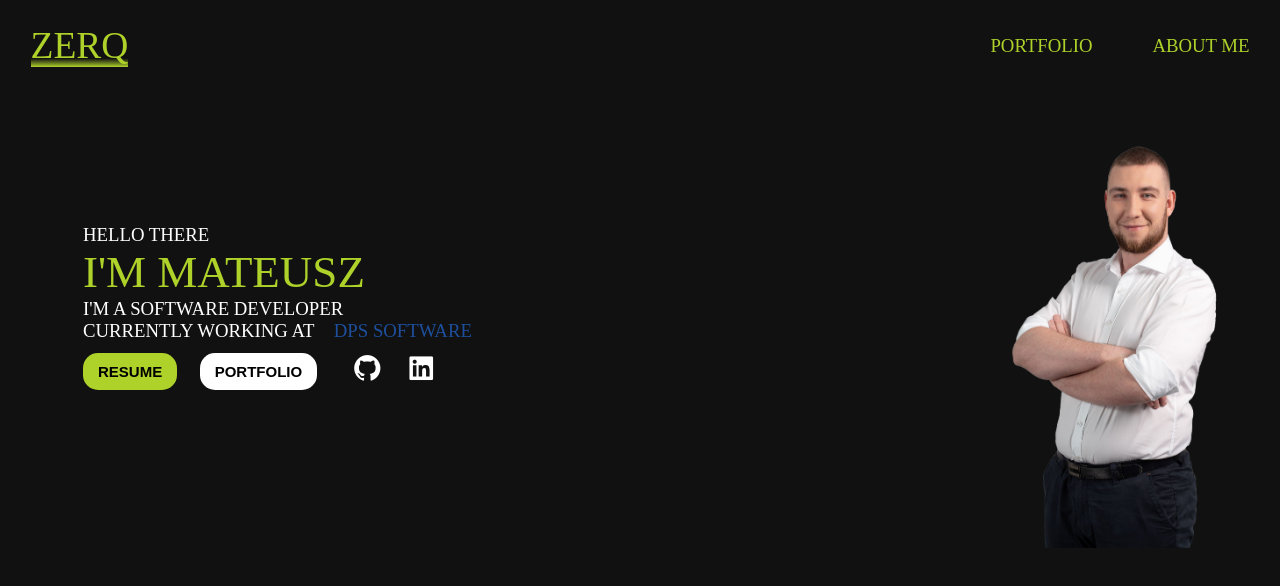
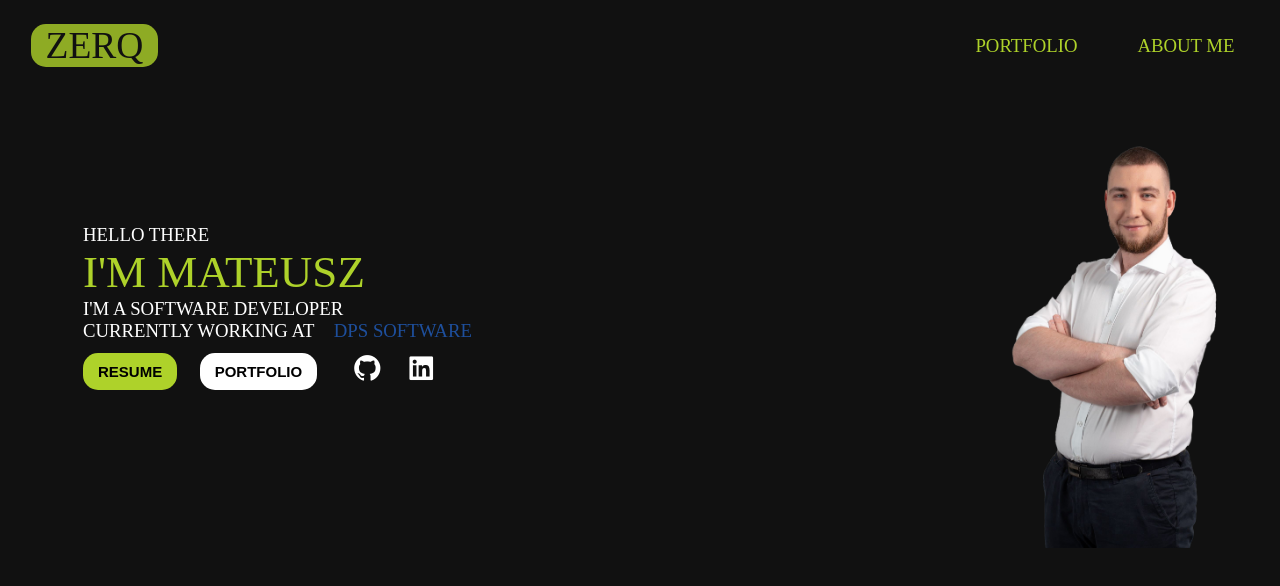
Before and after one commit to zerq98/PersonalPage, an Angular app: page /home in a window 1280 px wide. Shown: the top 586 px of the page. Built offline with nearby package versions, Linux system fonts and the light colour scheme; a web font is replaced by a local one.

Commit message:
Change css of current page style

```diff
--- a/src/app/navbar/navbar.component.css
+++ b/src/app/navbar/navbar.component.css
@@ -21,6 +21,9 @@
 a {
     text-decoration: none;
     color: var(--secondary-color);
+    border-radius: 15px;
+    padding-left: 1rem;
+    padding-right: 1rem;
 }
 
 a:hover {
@@ -33,7 +36,17 @@ a:hover {
 }
 
 .current-page {
-    background: linear-gradient(0deg, var(--secondary-color) 0%, var(--primary-color) 20%);
+    background: rgba(var(--secondary-color-rgb), 0.8);
+    color: var(--primary-color);
+}
+
+.current-page:hover{
+    color: var(--white);
+    -webkit-transition: color 0.5s;
+    -moz-transition: color 0.5s;
+    -ms-transition: color 0.5s;
+    -o-transition: color 0.5s;
+    transition: color 0.5s;
 }
 
 ul {
@@ -43,7 +56,7 @@ ul {
 
 ul li {
     display: inline-block;
-    margin-right: 4rem;
+    margin-right: 2rem;
 }
 
 ul li:last-child {
--- a/src/styles.css
+++ b/src/styles.css
@@ -3,7 +3,7 @@
     --primary-color-rgb: 4,4,76;
     --secondary-color: #aed22a;
     --secondary-color-rgb: 174,210,42;
-    --secondary-dark-color: #738c3c;
+    --secondary-dark-color: #8baa47;
     --secondary-dark-color-rgb: 115,140,60;
     --secondary-light-color: #C5DA75;
     --secondary-light-color-rgb: 197,218,117;
```
